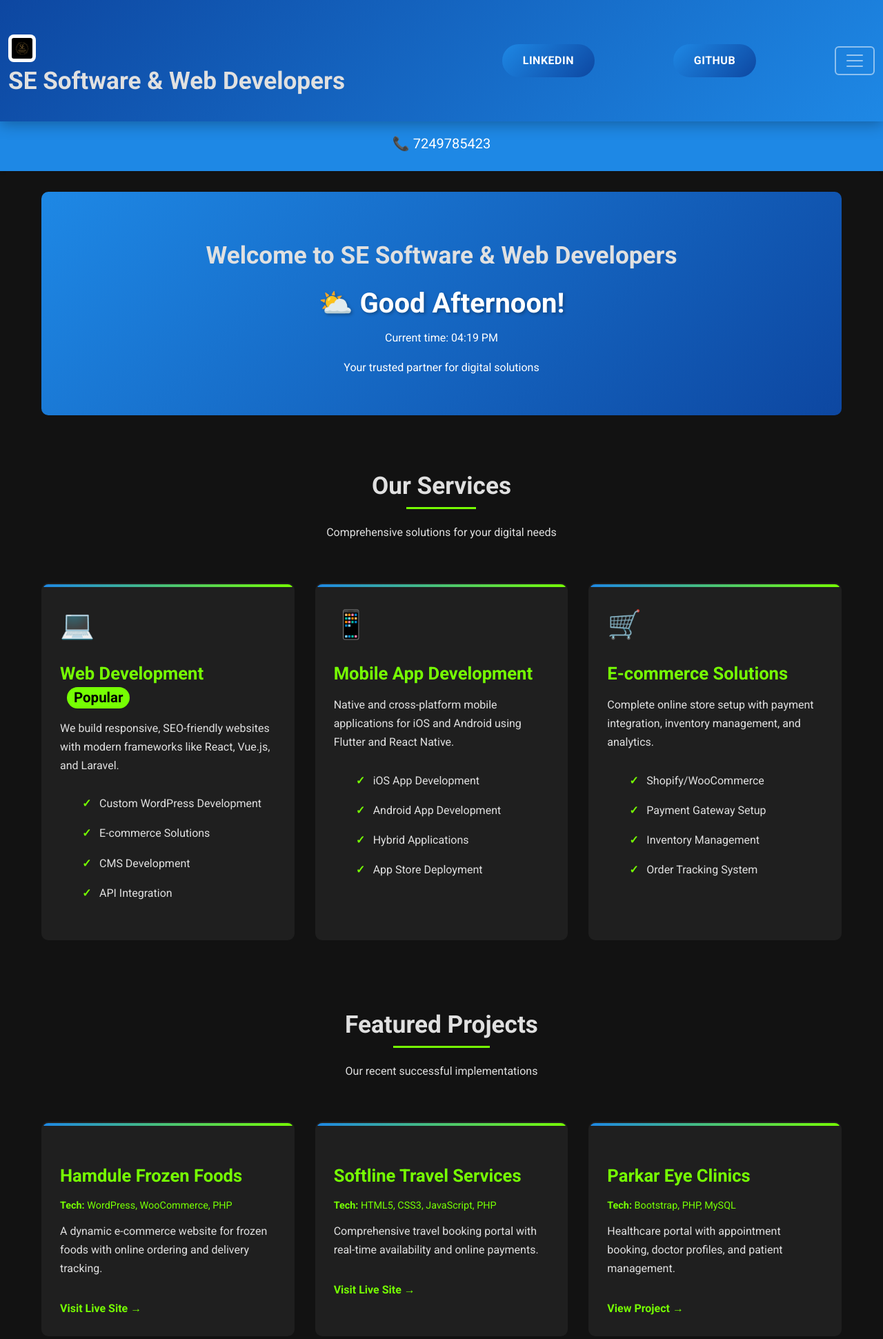
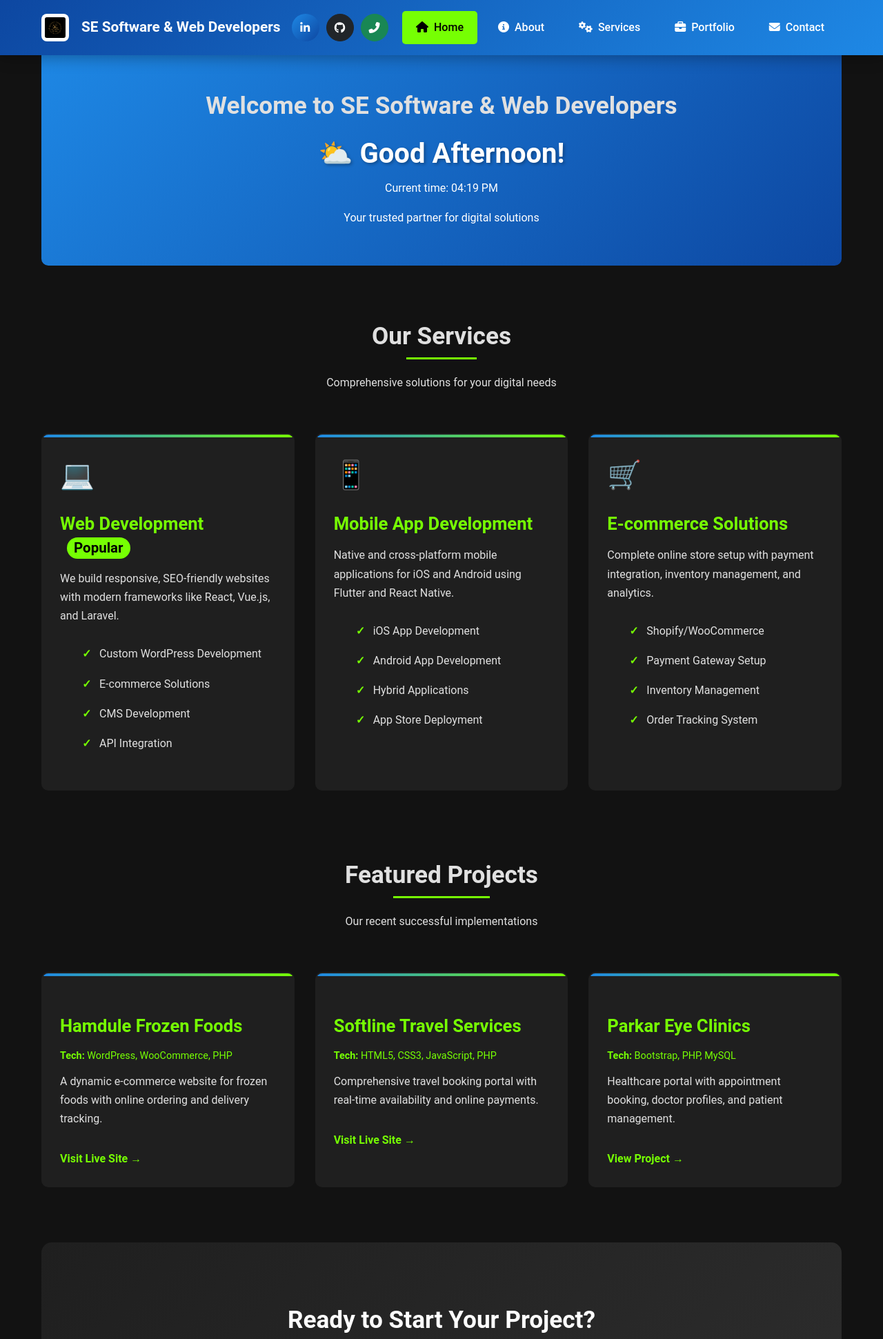
Before and after one commit to Shamsuddin-Hamdule/sedevs, a PHP site: page /index.php in a window 1280 px wide. Shown: the top 1941 px of the page at 69% size. Run offline with PHP 8.4, Linux system fonts and the light colour scheme.

Commit message:
Update navbar.php

```diff
--- a/navbar.php
+++ b/navbar.php
@@ -1,138 +1,152 @@
-<!doctype html>
+<?php
+// navbar.php - Improved version
+?>
+<!DOCTYPE html>
 <html lang="en">
 <head>
+    <meta charset="UTF-8">
+    <meta name="viewport" content="width=device-width, initial-scale=1.0">
     <link rel="icon" type="image/png" href="S.png">
-    <link href="https://cdn.jsdelivr.net/npm/bootstrap@5.3.3/dist/css/bootstrap.min.css" rel="stylesheet" integrity="sha384-QWTKZyjpPEjISv5WaRU9OFeRpok6YctnYmDr5pNlyT2bRjXh0JMhjY6hW+ALEwIH" crossorigin="anonymous">
+    <link href="https://cdn.jsdelivr.net/npm/bootstrap@5.3.3/dist/css/bootstrap.min.css" rel="stylesheet">
+    <link rel="stylesheet" href="https://cdnjs.cloudflare.com/ajax/libs/font-awesome/6.4.0/css/all.min.css">
+    <style>
+        .navbar .social-buttons {
+            display: flex;
+            gap: 10px;
+            align-items: center;
+        }
+
+        .social-buttons .btn {
+            width: 40px;
+            height: 40px;
+            padding: 0;
+            display: flex;
+            align-items: center;
+            justify-content: center;
+            border-radius: 50%;
+        }
+
+        .navbar-brand-text {
+            color: white;
+            font-weight: 700;
+            margin-left: 10px;
+            font-size: 1.3rem;
+        }
+
+        @media (max-width: 992px) {
+            .social-buttons {
+                margin-top: 15px;
+                justify-content: center;
+            }
+        }
+    </style>
 </head>
 <body>
-    <script src="https://cdn.jsdelivr.net/npm/bootstrap@5.3.3/dist/js/bootstrap.bundle.min.js" integrity="sha384-YvpcrYf0tY3lHB60NNkmXc5s9fDVZLESaAA55NDzOxhy9GkcIdslK1eN7N6jIeHz" crossorigin="anonymous"></script>
-  </body>
-</html>
 
-<nav class="navbar navbar-dark bg-dark sticky-top">
-  <div class="container-fluid">
-    <h2>
-      <a class="navbar-brand" href="index.php" title="SE Software & Web Developers">
-        <img src="S.png" alt="Logo" width="10%" height="auto">
+<nav class="navbar navbar-expand-lg navbar-dark fixed-top">
+    <div class="container">
+        <a class="navbar-brand d-flex align-items-center" href="index.php">
+            <img src="S.png" alt="SE Logo" width="45" height="45" class="d-inline-block align-text-top me-2">
+            <span class="navbar-brand-text">SE Software & Web Developers</span>
         </a>
-      SE Software & Web Developers
-    </h2><br>
-    <a href="https://www.linkedin.com/company/se-software-web-developers/" class="btn btn-primary"> LinkedIn </a>
-    <a href="https://github.com/Shamsuddin-Hamdule" class="btn btn-primary"> GitHub </a>
-    <button class="navbar-toggler" type="button" data-bs-toggle="collapse" data-bs-target="#navbarNavDropdown" aria-controls="navbarNavDropdown" aria-expanded="false" aria-label="Toggle navigation">
+
+        <div class="social-buttons d-none d-lg-flex">
+            <a href="https://www.linkedin.com/company/se-software-web-developers/"
+               class="btn btn-primary"
+               target="_blank"
+               title="LinkedIn">
+                <i class="fab fa-linkedin-in"></i>
+            </a>
+            <a href="https://github.com/Shamsuddin-Hamdule"
+               class="btn btn-dark"
+               target="_blank"
+               title="GitHub">
+                <i class="fab fa-github"></i>
+            </a>
+            <a href="tel:7249785423"
+               class="btn btn-success"
+               title="Call Us">
+                <i class="fas fa-phone-alt"></i>
+            </a>
+        </div>
+
+        <button class="navbar-toggler" type="button" data-bs-toggle="collapse" data-bs-target="#navbarNav">
             <span class="navbar-toggler-icon"></span>
         </button>
-    <div class="collapse navbar-collapse" id="navbarNavDropdown">
-      <ul class="navbar-nav">
+
+        <div class="collapse navbar-collapse" id="navbarNav">
+            <ul class="navbar-nav ms-auto">
                 <li class="nav-item">
-          <a class="nav-link active" aria-current="page" href="index.php" title="Home">Home</a>
+                    <a class="nav-link <?php echo basename($_SERVER['PHP_SELF']) == 'index.php' ? 'active' : ''; ?>"
+                       href="index.php">
+                       <i class="fas fa-home me-1"></i> Home
+                    </a>
                 </li>
                 <li class="nav-item">
-          <a class="nav-link" href="about.php" title="About us">About us</a>
+                    <a class="nav-link <?php echo basename($_SERVER['PHP_SELF']) == 'about.php' ? 'active' : ''; ?>"
+                       href="about.php">
+                       <i class="fas fa-info-circle me-1"></i> About
+                    </a>
                 </li>
                 <li class="nav-item">
-          <a class="nav-link" href="services.php" title="Services">Services</a>
+                    <a class="nav-link <?php echo basename($_SERVER['PHP_SELF']) == 'services.php' ? 'active' : ''; ?>"
+                       href="services.php">
+                       <i class="fas fa-cogs me-1"></i> Services
+                    </a>
                 </li>
                 <li class="nav-item">
-          <a class="nav-link" href="portfolio.php" title="Portfolio">Portfolio</a>
+                    <a class="nav-link <?php echo basename($_SERVER['PHP_SELF']) == 'portfolio.php' ? 'active' : ''; ?>"
+                       href="portfolio.php">
+                       <i class="fas fa-briefcase me-1"></i> Portfolio
+                    </a>
                 </li>
                 <li class="nav-item">
-          <a class="nav-link" href="contact.php" title="Contact us">Contact us</a>
+                    <a class="nav-link <?php echo basename($_SERVER['PHP_SELF']) == 'contact.php' ? 'active' : ''; ?>"
+                       href="contact.php">
+                       <i class="fas fa-envelope me-1"></i> Contact
+                    </a>
                 </li>
             </ul>
+
+            <div class="social-buttons d-flex d-lg-none mt-3 justify-content-center">
+                <a href="https://www.linkedin.com/company/se-software-web-developers/"
+                   class="btn btn-primary btn-sm"
+                   target="_blank">
+                    <i class="fab fa-linkedin-in"></i>
+                </a>
+                <a href="https://github.com/Shamsuddin-Hamdule"
+                   class="btn btn-dark btn-sm"
+                   target="_blank">
+                    <i class="fab fa-github"></i>
+                </a>
+                <a href="tel:7249785423"
+                   class="btn btn-success btn-sm">
+                    <i class="fas fa-phone-alt"></i>
+                </a>
+            </div>
         </div>
     </div>
 </nav>
-<header>
-    <h5>📞 7249785423</h5>
+
+<header class="top-header">
+    <div class="container">
+        <div class="d-flex justify-content-between align-items-center">
+            <div>
+                <span class="contact-info">
+                    <i class="fas fa-phone-alt me-2"></i> 7249785423
+                </span>
+                <span class="mx-3">|</span>
+                <span class="contact-info">
+                    <i class="fas fa-envelope me-2"></i> hamduleshamsuddin@gmail.com
+                </span>
+            </div>
+            <a href="contact.php" class="btn btn-outline-light btn-sm">
+                <i class="fas fa-paper-plane me-1"></i> Get Quote
+            </a>
+        </div>
+    </div>
 </header>
-<style>
-        @import url('https://fonts.googleapis.com/css2?family=Roboto:wght@300;400;700&display=swap');
 
-        body {
-            font-family: 'Roboto', sans-serif;
-            margin: 0;
-            padding: 0;
-            color: #e0e0e0;
-            background-color: #121212;
-        }
-        header {
-            background-color: #1E88E5;
-            color: white;
-            padding: 20px 0;
-            text-align: center;
-            box-shadow: 0 2px 4px rgba(0,0,0,0.1);
-        }
-        .container {
-            width: 80%;
-            margin: 0 auto;
-            padding: 40px;
-            display: ;
-            justify-content: center;
-            align-items: center;
-        }
-        h2 {
-            color: #1E88E5;
-            text-align: center;
-            margin-bottom: 40px;
-        }
-        .services, .portfolio {
-            display: flex;
-            flex-wrap: wrap;
-            justify-content: space-around;
-            align-items: center;
-        }
-        .service, .portfolio-item {
-            background-color: #1F1F1F;
-            padding: 20px;
-            border-radius: 10px;
-            box-shadow: 0 0 15px rgba(0, 0, 0, 0.3);
-            margin: 20px;
-            width: 30%;
-            box-sizing: border-box;
-            transition: transform 0.3s ease, box-shadow 0.3s ease, background-color 0.3s ease;
-
-        }
-        .service:hover, .portfolio-item:hover {
-            transform: scale(1.05);
-            box-shadow: 0 0 25px rgba(0, 0, 0, 0.5);
-            background-color: #282828;
-            border: 5px solid yellow;
-        }
-        .service h3, .portfolio-item h3 {
-            color: #76FF03;
-            margin-bottom: 15px;
-        }
-        .service p, .portfolio-item p {
-            color: #b0b0b0;
-        }
-        footer {
-            background-color: #1E88E5;
-            color: white;
-            text-align: center;
-            padding: 20px 0;
-            bottom: 0;
-            width: 100%;
-            box-shadow: 0 -2px 4px rgba(0,0,0,0.1);
-        }
-        h3 {
-            animation: fade-in 2s;
-        }
-        @keyframes fade-in {
-            0% { opacity: 0; }
-            100% { opacity: 1; }
-        }
-        @media (max-width: 768px) {
-            .container {
-                width: 90%;
-            }
-            .service, .portfolio-item {
-                width: 45%;
-            }
-        }
-        @media (max-width: 480px) {
-            .service, .portfolio-item {
-                width: 100%;
-            }
-        }
-    </style>
+<script src="https://cdn.jsdelivr.net/npm/bootstrap@5.3.3/dist/js/bootstrap.bundle.min.js"></script>
+</body>
+</html>
```
Lines whose indentation alone changed are shown as unchanged.
